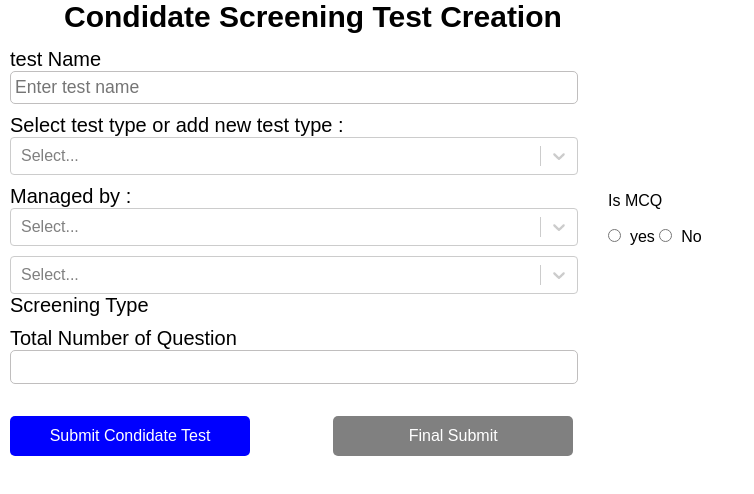
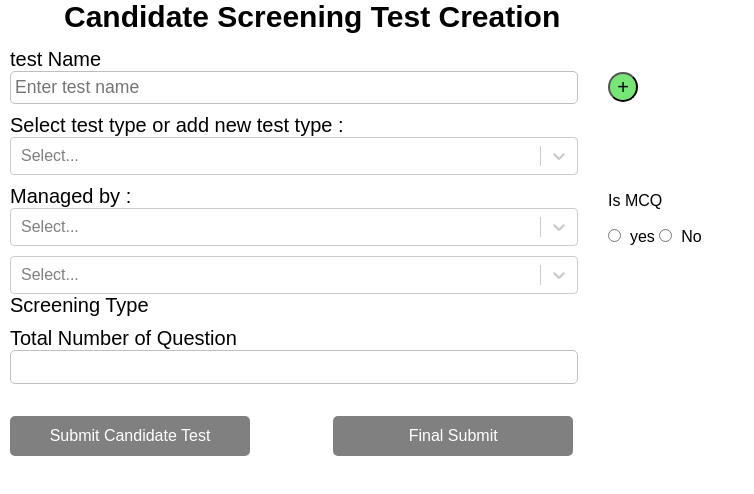
Before and after one commit to shaileshverma3667/Condidate_Screening_test_project, a React (Create React App) app: page / in a window 1280 px wide. Shown: the top 494 px of the page, without its empty margins (0-754 px from the left). Built offline with nearby package versions, Linux system fonts and the light colour scheme.

Commit message:
update data

```diff
--- a/src/App.js
+++ b/src/App.js
@@ -1,33 +1,57 @@
 // import AddNewQuestion from './Components/AddNewQuestion';
-import React,{useState} from "react";
+import React, { useState } from "react";
 import { createContext } from 'react';
-import { ToastContainer} from 'react-toastify';
+import { ToastContainer, toast } from 'react-toastify';
 import QuestionField from './Components/QuestionField';
-const creatAPI=createContext()
+const creatAPI = createContext()
 function App() {
+  const [formCollection, setFormCollection] = useState([0])
   const [formData, setFormData] = useState({
     testname: "",
     testType: "",
     managedBy: "",
-    isMcq: false,
+    isMcq: "true",
     screeningType: "",
-    TotalQuestion:0,
-    RandomQuestionData:{randomq:null,randomTech:"",noOfMcq:0},
-    PredefindQuestion:{totalPre:''},
-    AddNewQuestionData:{newly_question_added:[0]}
-})
+    TotalQuestion: 0,
+    RandomQuestionData: { randomq: 0,randomTech: "", noOfMcq: 0 },
+    PredefinedQuestion: { totalPre: 0 },
+    AddNewQuestionData: { newly_question_added: [0] }
+  })
+  console.log(formData);
+  const [disabledbtn, setDisabledbtn] = useState(false);
+
+  const addNewForm = () => {
+    setFormCollection([...formCollection, 0])
+  }
+
+    const condidateSubmit=()=>{
+      console.log(formData)
+      toast.success("Test submitted successful")
+    }
 
   return (
-   <>
-   <div className='test_title'>Condidate Screening Test Creation </div>
-  <creatAPI.Provider value={{formData,setFormData}}>
-  <QuestionField/>
-  <ToastContainer/>
-  </creatAPI.Provider>
+    <>
+      <div className='test_title'>Candidate Screening Test Creation </div>
+      <creatAPI.Provider value={{ formData, setFormData, addNewForm, setDisabledbtn }}>
+        {
+          formCollection.map(() => (
+            <QuestionField />
+          ))
+        }
+        <ToastContainer />
+      </creatAPI.Provider>
 
-   </>
+      <div className='submit_final_btn_box'>
+        <button className='submit_btn'
+          style={{ background: `${disabledbtn ? 'blue' : 'gray'}` }}
+          onClick={condidateSubmit}
+          disabled={disabledbtn ? false : true}>Submit Candidate Test</button>
+
+        <button className='final_Submit_btn' type="button" style={{ background: `${disabledbtn ? 'blue' : 'gray'}` }} disabled={disabledbtn ? false : true}>Final Submit</button>
+      </div>
+    </>
   );
 }
 
 export default App;
-export {creatAPI}
+export { creatAPI }
--- a/src/Components/AddNewQuestion.jsx
+++ b/src/Components/AddNewQuestion.jsx
@@ -10,18 +10,26 @@ import { toast } from 'react-toastify'
 
 const AddNewQuestion = ({ setAddNew }) => {
     const { formData, setFormData } = useContext(creatAPI)
-    const [option, setOption] = useState([])
     const initialState={ AddTechnology:"", QuestionType: '', QuestionTitle: '',options: {}}
     const [addNewQuestion, setAddNewQuestion] = useState(initialState)
 
+    const [answerOptions, setAnswerOptions] = useState([])
     //option handle
     const handleOption = () => {
-        setOption([...option, 0])
+
+       function findMissing(arr) {
+        for (let i = 1; i <= 4; i++)
+            if (!arr.includes(i)) return i;
+         }
+        if(answerOptions.length < 4)
+          setAnswerOptions([...answerOptions, findMissing(answerOptions)])
+        else
+        toast.warning("max option executed!")
     }
-    const handleDelete = (index) => {
-        let copyData = [...option]
-        copyData.splice(index, 1)
-        setOption(copyData)
+
+    //console.log(answerOptions);
+    const handleDelete=(ele)=>{
+        setAnswerOptions(answerOptions.filter((val)=>val!=ele));
     }
     const handleChangeAddNew = (fieldName, value) => {
         if (fieldName.includes('option')) {
@@ -103,9 +111,9 @@ const AddNewQuestion = ({ setAddNew }) => {
                     <div>
                         <div className='ans_option'><span>Answer Options</span><button className='plus_add_btn' onClick={handleOption}>+</button> </div>
                         {
-                            option.map((ele, index) => (
+                            answerOptions.map((ele, index) => (
                                 index < 4 ?
-                                    <div className='minus_btn_field'>
+                                    <div className='minus_btn_field' key={ele}>
                                         <div>
                                             <Label label={`Answer option ${index + 1}`} />
                                                 <input type='text' className='anwerOption'
@@ -116,7 +124,7 @@ const AddNewQuestion = ({ setAddNew }) => {
                                              <input type="radio" onClick={(e) => { setAddNewQuestion(pre => ({ ...pre, "correctOption": `option${index + 1}` })) }}
                                               name={`boxans`} className='AddNew_checkBox' />
                                              <button className='minus_btn_option'
-                                              onClick={() => handleDelete(index)}>-</button>
+                                              onClick={() => handleDelete(ele)}>-</button>
                                         </div>
                                     </div>
                                     : <></>
--- a/src/Components/PredefindTable.jsx
+++ b/src/Components/PredefindTable.jsx
@@ -22,7 +22,7 @@ export default function PredefindTable({axiosData,setAxiosData,clear,onHeaderChe
   }, [formData.AddNewQuestionData.newly_question_added[0],clear])
 
   return (
-    <div style={{ height: 340, maxWidth: '67%' }}>
+    <div style={{ height: 340, maxWidth: '68%' }}>
       <DataGrid
         rows={axiosData}
         columns={columns}
--- a/src/Components/PredefinedQuestion.jsx
+++ b/src/Components/PredefinedQuestion.jsx
@@ -15,7 +15,7 @@ const PredefinedQuestion = () => {
     const [clear,setClear]=useState(false)
     const [axiosData, setAxiosData] = useState([])
 
-    const {formData,setFormData}=useContext(creatAPI)
+    const {formData,setFormData, setDisabledbtn}=useContext(creatAPI)
     function setMultiTech(e,name){
         setSearchData((prev)=>({...prev,[name]:e}))
         }
@@ -77,18 +77,21 @@ const PredefinedQuestion = () => {
         //checkbox selections function is here
        const onHeaderCheckSelection=(data)=>{
             console.log(data,"onHeaderCheckSelection")
+            formData.PredefinedQuestion.totalPre==data.length ?  setDisabledbtn(true):setDisabledbtn(false)
        }
        const onClick=(data)=>{
-        console.log(data.row, " onClick")
+        console.log(data.value, " onClick")
+
        }
-  return (
+
+        return (
    <>
     <div className='predefined_box'>
        <div>
          <Label label="Total Number of Predefined Question" className={"total_pre_label"}/>
          <input type='number'
                 name="totalPre"
-                value={formData.PredefindQuestion.totalPre}
+                value={formData.PredefinedQuestion.totalPre}
                 onChange={handleTotalPredefined}
                 className='total_predefined'/>
        </div>
--- a/src/Components/QuestionField.jsx
+++ b/src/Components/QuestionField.jsx
@@ -1,4 +1,4 @@
-import React, { useContext, useState } from 'react'
+import React, { useContext, useEffect, useState } from 'react'
 import "./style/QuestionField.css"
 import Creatable from "react-select/creatable"
 import { options } from './selectData'
@@ -16,12 +16,11 @@ const QuestionField = () => {
     const createfield=(inputValue)=>{
             setCreateData((prev)=>([...prev,{"value":inputValue,"label":inputValue}]))
     }
-const{formData,setFormData}=useContext(creatAPI)
+const{formData,setFormData, addNewForm, setDisabledbtn}=useContext(creatAPI)
     function handleSubmit(e)
     {
         e.preventDefault()
         console.log(formData)
-
     }
     const onChangeTotalNumber=(e)=>{
         if(e.target.value<0)
@@ -30,6 +29,13 @@ const{formData,setFormData}=useContext(creatAPI)
          setFormData({ ...formData,[e.target.name]:e.target.value})
 
     }
+
+    let flag=(Object.values(formData).every(data=>Boolean(data)!==false));
+    let flag2=(Object.values(formData.RandomQuestionData).every(data=>Boolean(data)!==false));
+
+    useEffect(()=>{
+        flag2 ? setDisabledbtn(true):setDisabledbtn(false)
+    },[flag2])
     return (
         <>
             <div className='container'>
@@ -43,7 +49,7 @@ const{formData,setFormData}=useContext(creatAPI)
                            onChange={onChangeTotalNumber}
                            placeholder='Enter test name'/>
                     </div>
-
+                    <button className='plus_btn' onClick={addNewForm}>+</button>
                     <div className='select_test_type'>
                          <Label label={"Select test type or add new test type :"}
                           className={"test_type_label"} />
@@ -72,11 +78,8 @@ const{formData,setFormData}=useContext(creatAPI)
                         <Label label={"Total Number of Question"} className={"totalnoq"} />
                         <input type="number" name="TotalQuestion"  className='totalNumberfield' onChange={onChangeTotalNumber} />
                     </div>
-                     {formData.TotalQuestion? <RandomQuestionField/>:""}
-                    <div className='submit_final_btn_box'>
-                        <button className='submit_btn'>Submit Condidate Test</button>
-                        <button className='final_Submit_btn'>Final Submit</button>
-                    </div>
+                     {(flag && formData.TotalQuestion)? <RandomQuestionField />:""}
+
                 </form>
             </div>
         </>
--- a/src/Components/RadioMcq.jsx
+++ b/src/Components/RadioMcq.jsx
@@ -2,13 +2,13 @@ import React from 'react'
 import Label from './Label'
 import Radio from "./Field/Radio"
 import { memo } from 'react'
-import { toast } from 'react-toastify'
+
 const RadioMcq = ({formData,setFormData}) => {
 const handleRadioChange=(e)=>{
      if(e.target.value=="yes")
-        setFormData({...formData, isMcq:true})
+        setFormData({...formData, isMcq:"true"})
      else
-        setFormData({...formData,isMcq:false})
+        setFormData({...formData,isMcq:"false"})
     }
 
   return (
--- a/src/Components/style/QuestionField.css
+++ b/src/Components/style/QuestionField.css
@@ -5,6 +5,19 @@
   }
   .container{
     margin-left:10px;
+  }
+
+  .plus_btn{
+    position: absolute;
+    left: 38rem;
+    top:4.5rem;
+    height:1.5em;
+    width: 1.5em;
+    background-color: rgb(120, 229, 120);
+    border-radius:50%;
+    text-align: center;
+    line-height: 1.3em;
+    font-size: 20px;
   }
   .test_title{
     font-size: 30px;
@@ -42,7 +55,7 @@
     height:2.5em;
     width:15em;
     margin-top: 2em;
-    background-color: blue;
+    background-color: rgb(59, 59, 249);
     border-radius: 5px;
     font-size: 1em;
     color: white;
@@ -57,10 +70,14 @@
     font-size: 1em;
     color: white;
     border: none;
-    background-color:gray;
+    background-color: rgb(59, 59, 249);
   }
   .radio_mcq{
     position:absolute;
     left: 38em;
     top:12em;
   }
+
+  .submit_final_btn_box{
+    margin-left:10px;
+  }
```
Also changed, not shown: src/Components/RandomQuestionField.jsx (+28 -10 lines), src/Json-server/db.json (+22 -0 lines).
